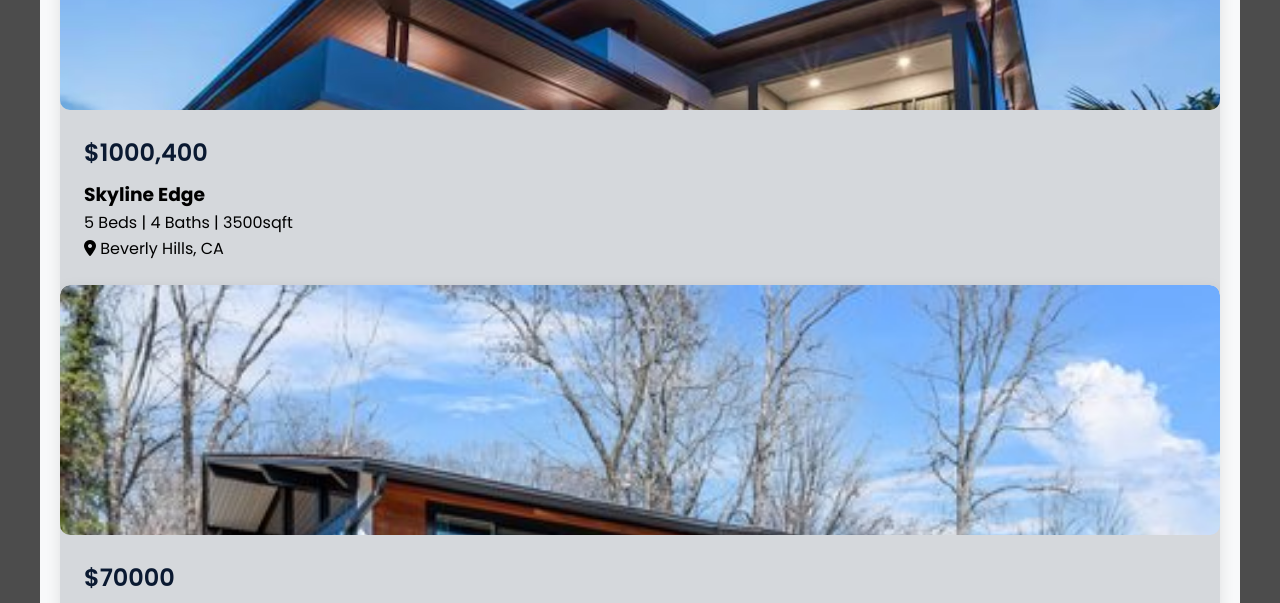
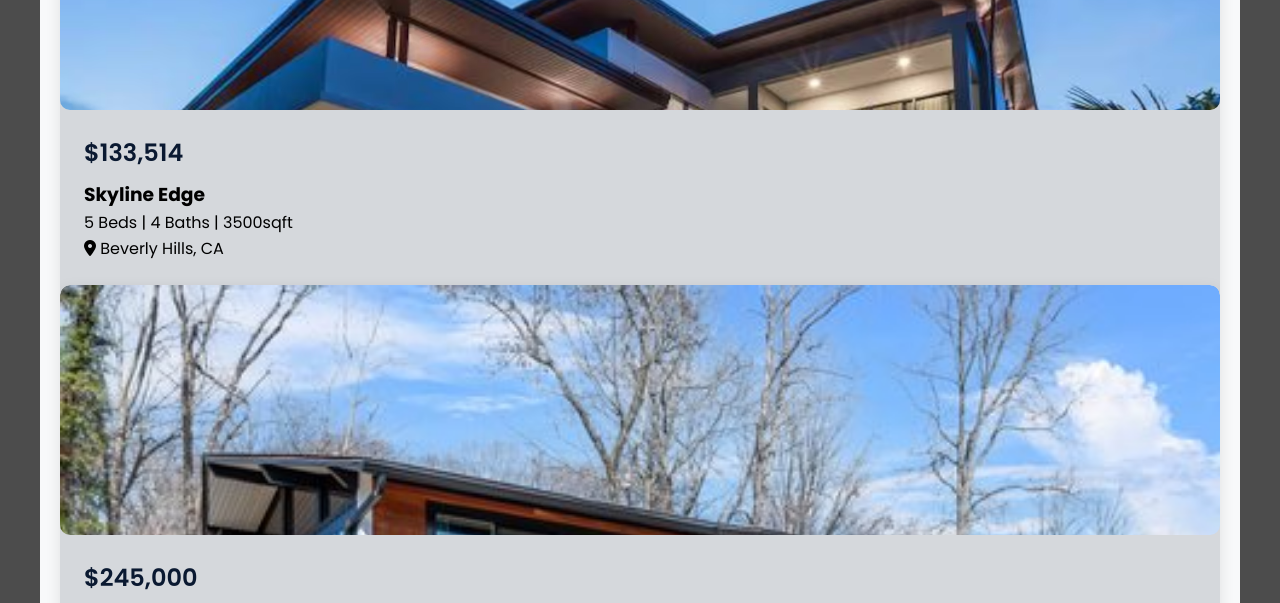
Before and after one commit to aymankhan0102/REAL-ESTATE.website, a plain HTML site: page index.html in a window 1280 px wide. Shown: the part 1640-2243 px from the top of the page. Drawn offline with Linux system fonts and the light colour scheme.

Commit message:
Added index.html

```diff
--- a/index.html
+++ b/index.html
@@ -393,7 +393,7 @@
                         <img src="house1.jpg" alt="Modern Villa">
                     </div>
                     <div class="property-info">
-                        <div class="property-price">$1000,400</div>
+                        <div class="property-price">$133,514</div>
                         <h3>Skyline Edge</h3>
                         <p>5 Beds | 4 Baths | 3500sqft</p>
                         <div  class="property-location">
@@ -405,7 +405,7 @@
                             <img src="house3.jpg" alt="Modern Villa">
                         </div>
                         <div class="property-info">
-                            <div class="property-price">$70000</div>
+                            <div class="property-price">$245,000</div>
                             <h3>Emerald Grove</h3>
                             <p>2 Beds | 2 Baths | 2200sqft</p>
                             <div class="property-location">
```
